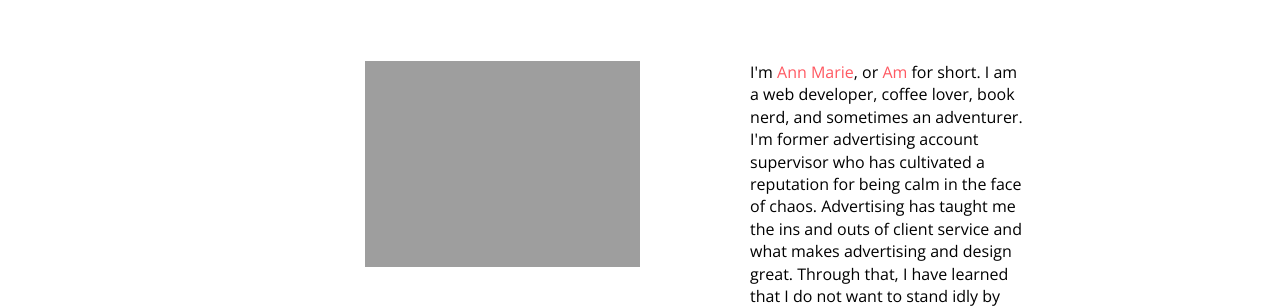
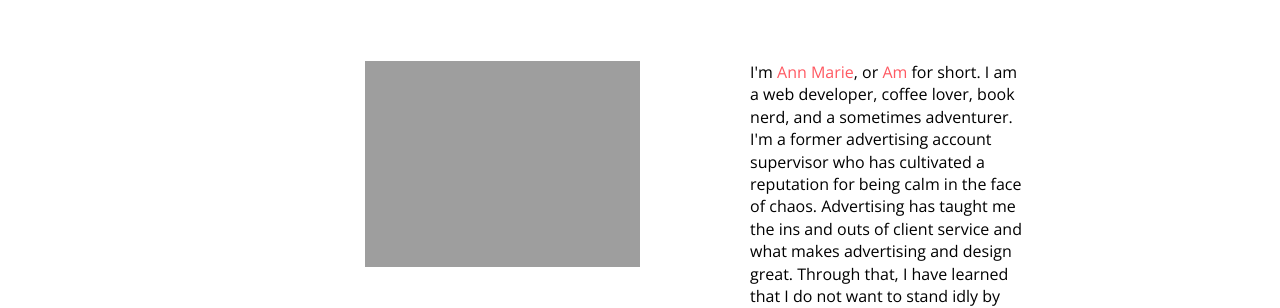
Before and after one commit to amdoyle/amdoyle, a Jekyll site: the page built from index.html, in a window 1280 px wide. Shown: the part 178-486 px from the top of the page. Built offline with Jekyll 4.4.1, drawn with Linux system fonts in a browser that asks for light colours; nearby versions of some CDN libraries; some of the changed text lies outside the part shown.

```diff
--- a/_includes/header.html
+++ b/_includes/header.html
@@ -11,7 +11,7 @@
     </div>
         <!-- Drop down menu -->
         <ul class="nav-menu">
-          <li><a href="{{site.url}}/home">about</a></li>
+          <li><a href="{{site.url}}">home</a></li>
           <li><a href="{{site.url}}/projects">projects</a></li>
           <li><a href="{{site.url}}/resume">resume</a></li>
           <li><a href="{{site.url}}/contact">contact</a></li>
--- a/index.html
+++ b/index.html
@@ -8,7 +8,7 @@ layout: default
     <img src="{{site.url}}/images/amAnimated.gif">
     <p>I'm <span class="pink">Ann Marie</span>, or <span class="pink">Am</span>
       for short. I am a web developer, coffee lover, book nerd,
-      and sometimes an adventurer. I'm former advertising account supervisor
+      and a sometimes adventurer. I'm a former advertising account supervisor
       who has cultivated a reputation for being calm in the face of chaos.
       Advertising has taught me the ins and outs of client service and what
       makes advertising and design great. Through that, I have learned that I
```
